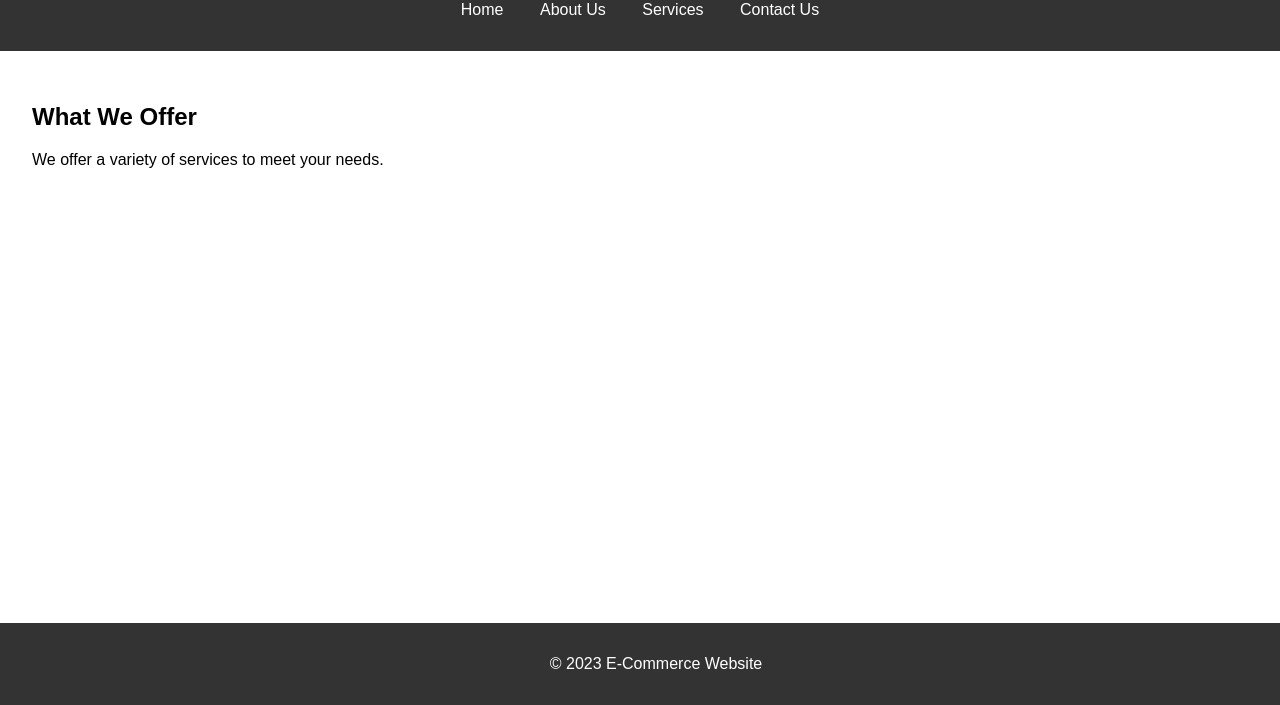
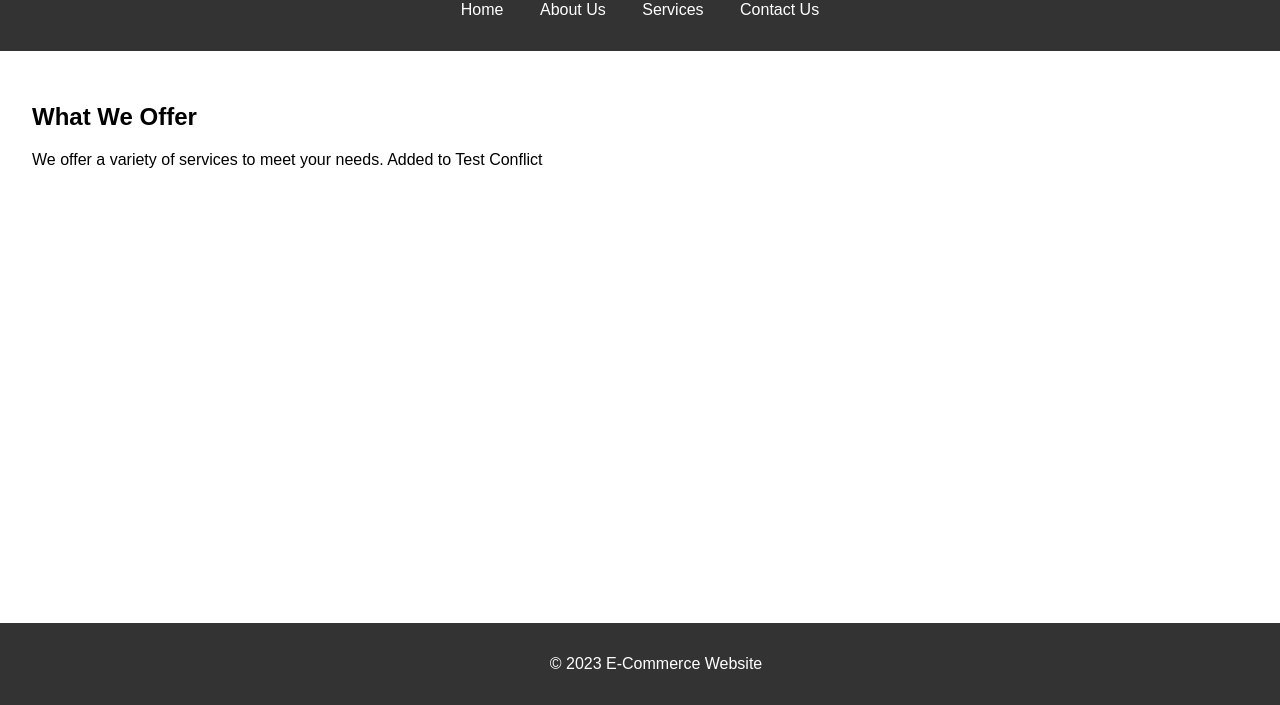
Before and after one commit to adistudy9/Git-Website, a plain HTML site: page services.html in a window 1280 px wide. Shown: the part 95-800 px from the top of the page. Drawn offline with Linux system fonts and the light colour scheme.

Commit message:
For test

```diff
--- a/services.html
+++ b/services.html
@@ -22,7 +22,7 @@
     <main>
         <section id="services">
             <h2>What We Offer</h2>
-            <p>We offer a variety of services to meet your needs.</p>
+            <p>We offer a variety of services to meet your needs. Added to Test Conflict</p>
         </section>
     </main>
     <footer>
```
